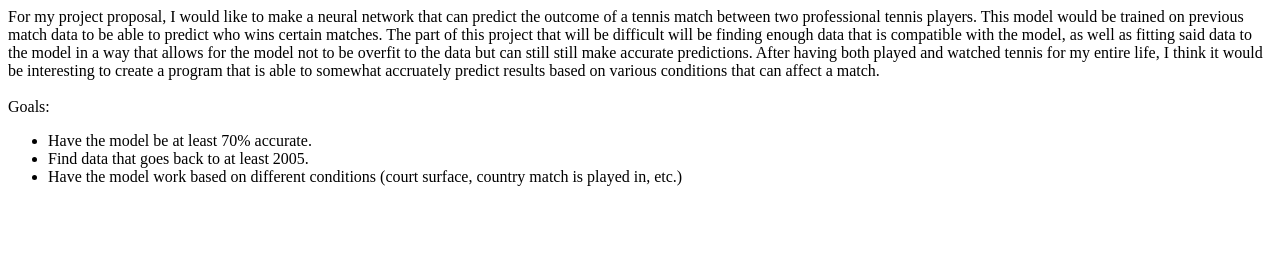
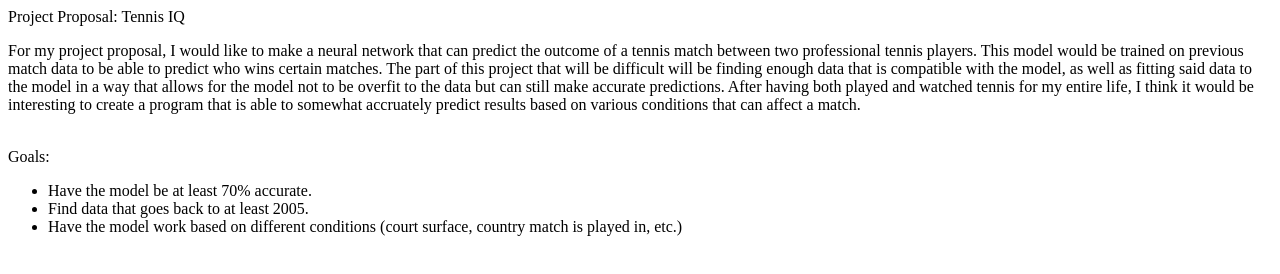
Before and after one commit to jcoma13/jcoma13.github.io, a plain HTML site: page index.html in a window 1280 px wide. Drawn offline with Linux system fonts and the light colour scheme.

Commit message:
project proposal

```diff
--- a/index.html
+++ b/index.html
@@ -1,5 +1,20 @@
-For my project proposal, I would like to make a neural network that can predict the outcome of a tennis match between two professional tennis players. This model would be trained on previous match data to be able to predict who wins certain matches. The part of this project that will be difficult will be finding enough data that is compatible with the model, as well as fitting said data to the model in a way that allows for the model not to be overfit to the data but can still still make accurate predictions. After having both played and watched tennis for my entire life, I think it would be interesting to create a program that is able to somewhat accruately predict results based on various conditions that can affect a match.
-<br>
+<html>
+    <head>
+        <p>
+            Project Proposal: Tennis IQ
+        </p>
+    </head>
+    <body>
+        <p>
+            For my project proposal, I would like to make a neural network that can predict the outcome of a tennis match
+            between two professional tennis players. This model would be trained on previous match data to be able to
+            predict who wins certain matches. The part of this project that will be difficult will be finding enough data
+            that is compatible with the model, as well as fitting said data to the model in a way that allows for the
+            model not to be overfit to the data but can still make accurate predictions. After having both played and
+            watched tennis for my entire life, I think it would be interesting to create a program that is able to
+            somewhat accruately predict results based on various conditions that can affect a match.
+        </p>
+    </body>
     <br>
     Goals:
     <ul>
@@ -7,3 +22,4 @@ Goals:
      <li>Find data that goes back to at least 2005.</li>
      <li>Have the model work based on different conditions (court surface, country match is played in, etc.)</li>
     </ul>
+</html>
```
Lines whose indentation alone changed are shown as unchanged.
